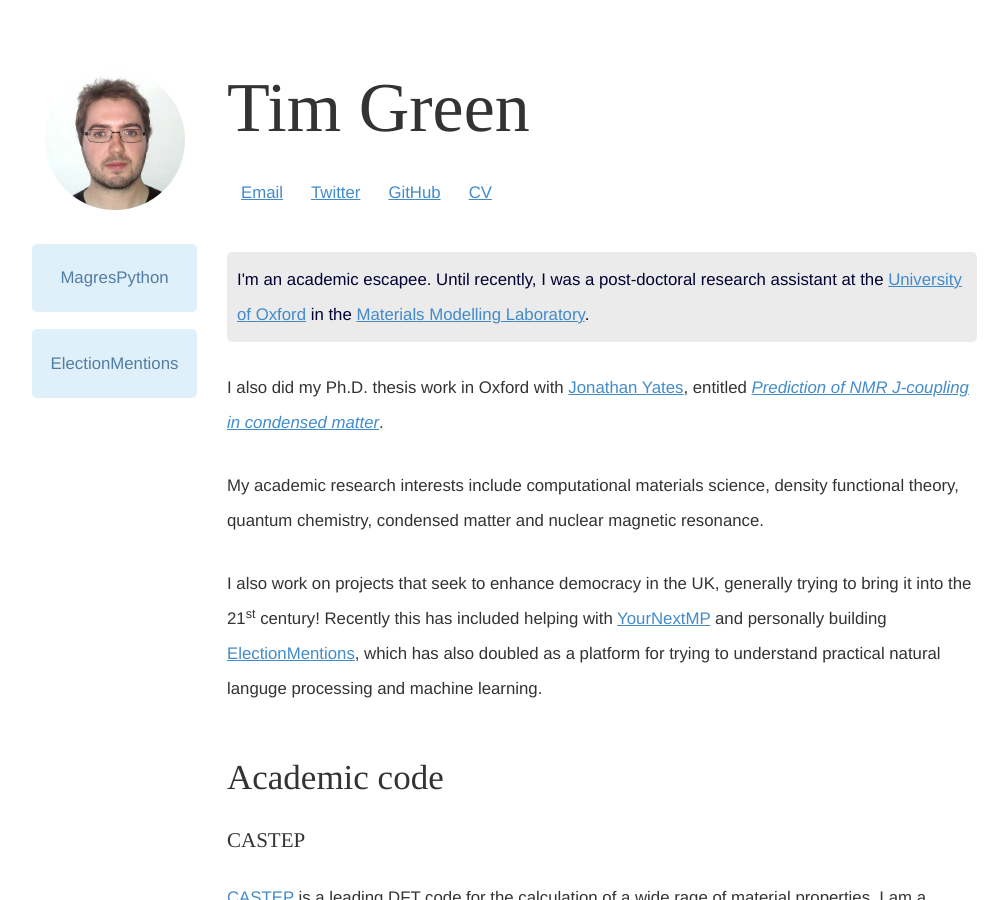
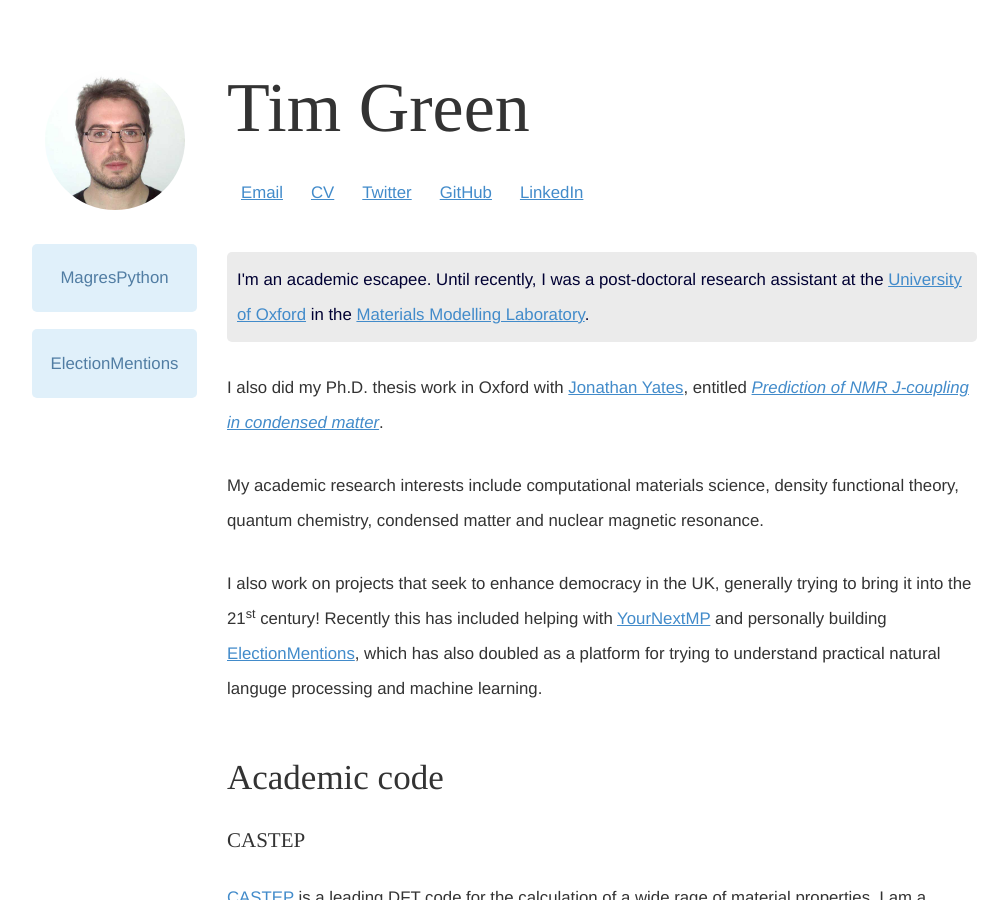
Before and after one commit to tfgg/tfgg.github.io, a Jekyll site: the page built from index.html, in a window 1280 px wide and 900 px high. Shown: the whole window, without its empty margins (38-1046 px from the left). Built offline with Jekyll 4.4.1, drawn with Linux system fonts in a browser that asks for light colours; nearby versions of some CDN libraries; some web fonts are replaced; Markdown is read by kramdown in place of the engine named in the settings.

Commit message:
add linkedin

```diff
--- a/index.html
+++ b/index.html
@@ -18,9 +18,10 @@ css: main.css
       <h1>Tim Green</h1>
       <ul class='links'>
         <li><a href='mailto:timothy.green@gmail.com'>Email</a></li>
+        <li><a href='/cv.pdf'>CV</a></li>
         <li><a href='http://twitter.com/tfgg2'>Twitter</a></li>
         <li><a href='http://github.com/tfgg'>GitHub</a></li>
-        <li><a href='/cv.pdf'>CV</a></li>
+        <li><a href='https://uk.linkedin.com/in/tim-green-6832886'>LinkedIn</a></li>
         <div style='clear:both;'></div>
       </ul>
 
```
